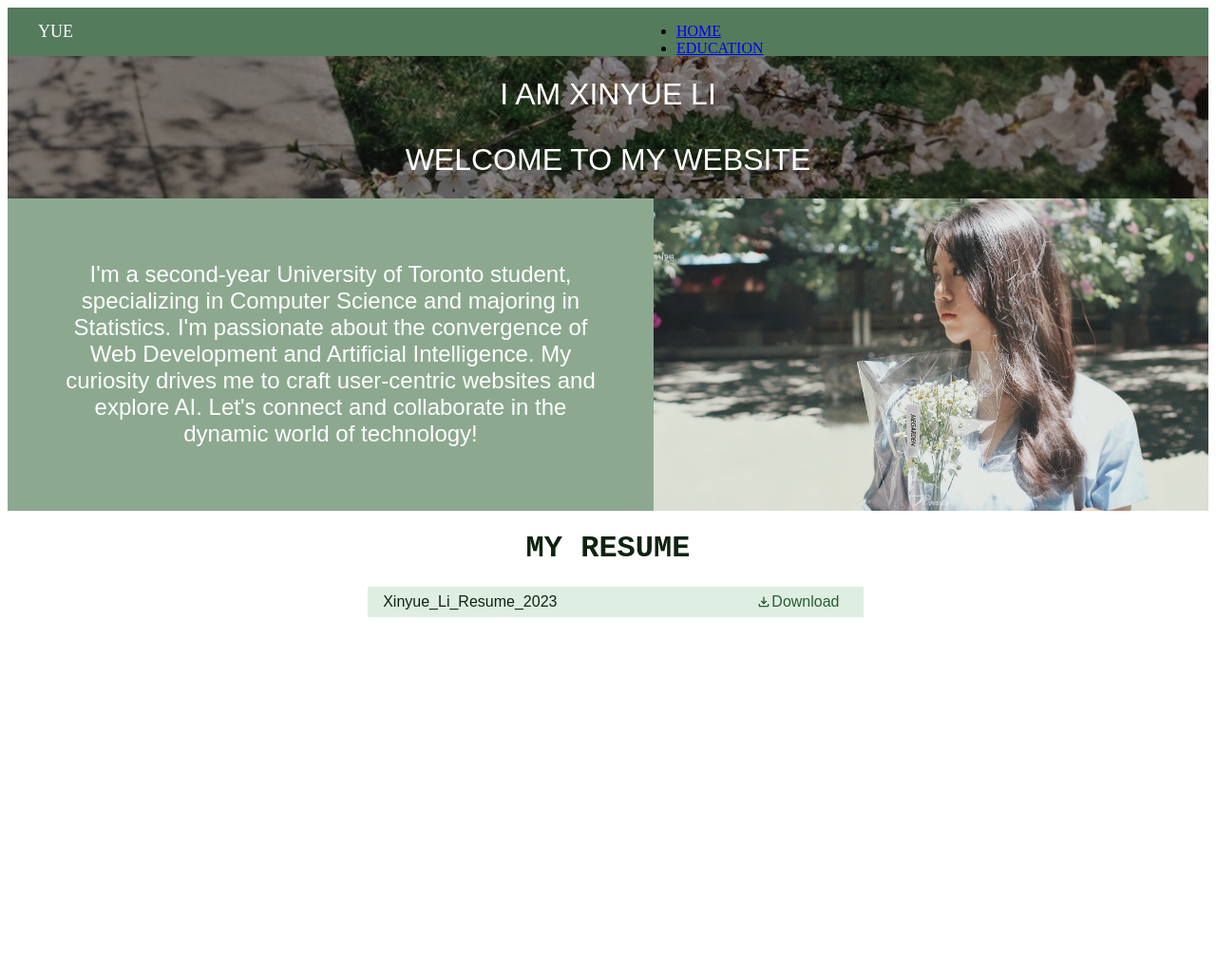
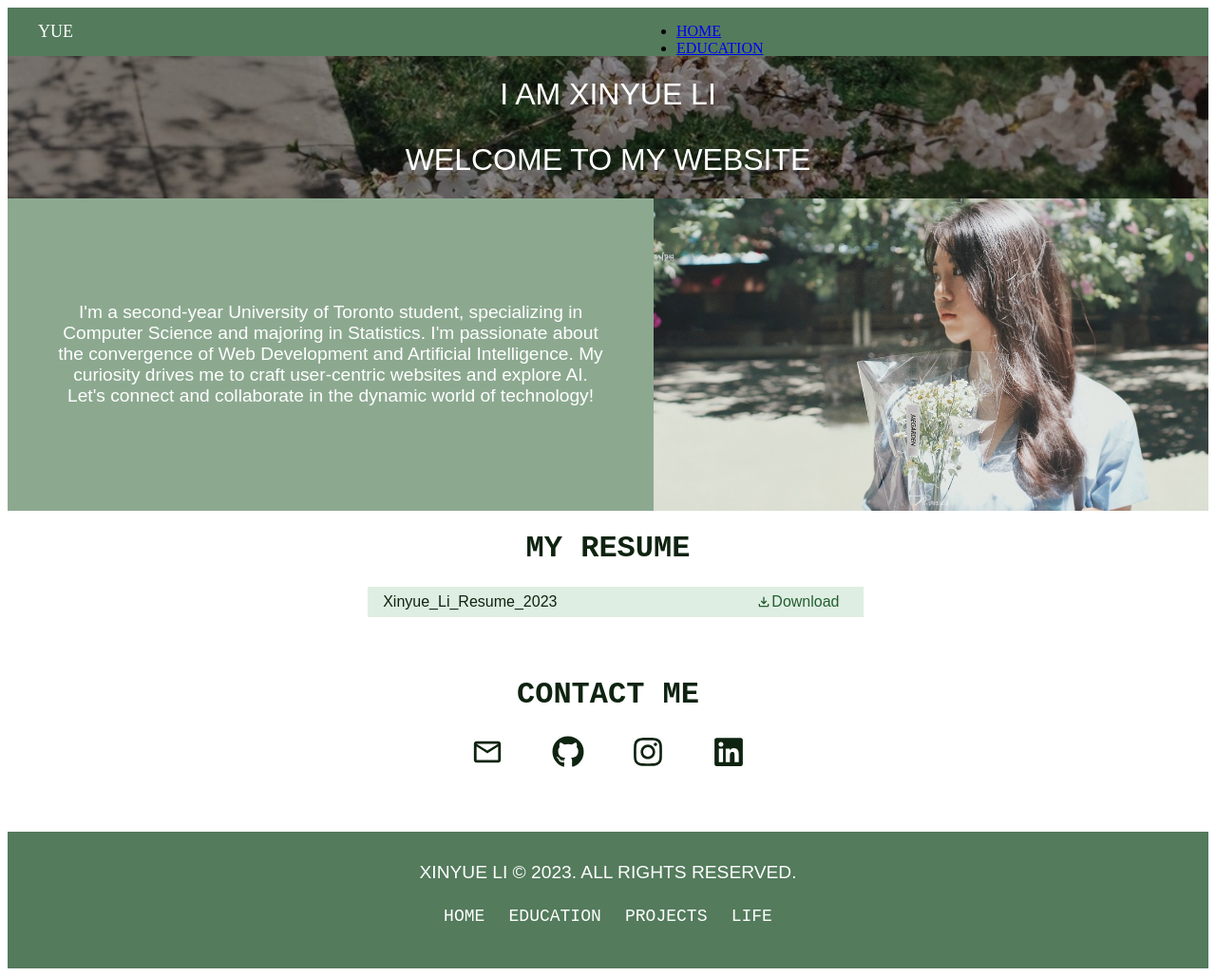
Before and after one commit to hecateli/portfolio, a Gatsby site: page / in a window 1280 px wide. Shown: the whole page at 95% size. Before the commit the page ends 800 px from the top, so only its background shows below. Built offline with nearby package versions, Linux system fonts and the light colour scheme; Gatsby itself is replaced by a stand-in of ours; a web font is replaced by a local one.

Commit message:
finish home page

```diff
--- /dev/null
+++ b/src/components/Contact.js
@@ -0,0 +1,32 @@
+import * as React from "react"
+import { FaGithub, FaInstagram, FaLinkedin } from "react-icons/fa";
+import { MdOutlineMailOutline } from "react-icons/md";
+import { contact_container,
+    contact_heading,
+    contact_links,
+    contact_item,
+    contact_icon } from './Contact.module.css'
+
+const Contact = () => {
+    return (
+        <div className={contact_container}>
+            <h1 className={contact_heading}>CONTACT ME</h1>
+            <div className={contact_links}>
+                <a href="mailto: hecateyue.li@mail.utoronto.ca" className={contact_item}>
+                        <MdOutlineMailOutline className={contact_icon} size={34}/>
+                </a>
+                <a href="https://github.com/hecateli" className={contact_item}>
+                    <FaGithub className={contact_icon} size={34}/>
+                </a>
+                <a href="https://www.instagram.com/hecateyyyue/" className={contact_item}>
+                    <FaInstagram className={contact_icon} size={34}/>
+                </a>
+                <a href="https://www.linkedin.com/in/hecate-li" className={contact_item}>
+                    <FaLinkedin className={contact_icon} size={34}/>
+                </a>
+            </div>
+        </div>
+    )
+}
+
+export default Contact
--- /dev/null
+++ b/src/components/Contact.module.css
@@ -0,0 +1,34 @@
+@font-face {
+    font-family: "Cutive Mono";
+    font-style: normal;
+    font-weight: normal;
+    src: url("../../public/static/fonts/CutiveMono-Regular.ttf") format("truetype");
+  }
+
+.contact_container{
+    margin-top: 5%;
+    margin-bottom: 5%;
+}
+
+.contact_heading{
+    font-family: "Cutive Mono", monospace;
+    text-align: center;
+    color: #0E2310;
+}
+
+.contact_links{
+    display: block;
+    list-style: none;
+    text-align: center;
+    margin-top: 2%;
+    width: 100%;
+}
+
+.contact_item{
+    padding-left: 2%;
+    padding-right: 2%;
+}
+
+.contact_icon{
+    color:  #0E2310;
+}
--- /dev/null
+++ b/src/components/Footer.js
@@ -0,0 +1,33 @@
+import * as React from 'react'
+import { Link } from 'gatsby'
+import { footer_container,
+    footer_copyright,
+    footer_links,
+    footer_link_item
+} from './Footer.module.css'
+
+const Footer = () => {
+    return (
+        <div className={footer_container}>
+            <div className={footer_copyright}>
+                XINYUE  LI © 2023. ALL RIGHTS RESERVED.
+            </div>
+            <div className={footer_links}>
+                <Link to="/" className={footer_link_item}>
+                    HOME
+                </Link>
+                <Link to="/education" className={footer_link_item}>
+                    EDUCATION
+                </Link>
+                <Link to="/projects" className={footer_link_item}>
+                    PROJECTS
+                </Link>
+                <Link to="/life" className={footer_link_item}>
+                    LIFE
+                </Link>
+            </div>
+        </div>
+    )
+}
+
+export default Footer
--- /dev/null
+++ b/src/components/Footer.module.css
@@ -0,0 +1,43 @@
+@font-face {
+    font-family: "Cutive Mono";
+    font-style: normal;
+    font-weight: normal;
+    src: url("../../public/static/fonts/CutiveMono-Regular.ttf") format("truetype");
+  }
+
+  @font-face {
+    font-family: "Cabin";
+    font-style: normal;
+    font-weight: normal;
+    src: url("../../public/static/fonts/Cabin-VariableFont_wdth\,wght.ttf") format("truetype");
+  }
+
+.footer_container{
+    height: 7rem;
+    background-color: #537B5C;
+    text-align: center;
+    padding-top: 2rem;
+}
+
+.footer_copyright{
+    color: #FFFFFF;
+    font-family: "Cabin", sans-serif;
+    font-size: larger;
+}
+
+.footer_links{
+    font-family: "Cutive Mono", monospace;
+    display: block;
+    list-style: none;
+    text-align: center;
+    margin-top: 2%;
+    width: 100%;
+}
+
+.footer_link_item{
+    padding-left: 1%;
+    padding-right: 1%;
+    color: #FFFFFF;
+    font-size: large;
+    text-decoration: none;
+}
--- a/src/components/Introduction.module.css
+++ b/src/components/Introduction.module.css
@@ -15,7 +15,7 @@
 .intro_text{
     width: 50%;
     color: #ffffff;
-    font-size: x-large;
+    font-size:  1.5vw;
     font-family: "Cardo", sans-serif;
     margin: auto;
     padding-left: 3rem;
--- a/src/components/Welcome.js
+++ b/src/components/Welcome.js
@@ -5,7 +5,7 @@ import { welcome_image, welcome_wrap, welcome_text, welcome_text_container } fro
 const Welcome = () => {
     return (
         <div className={welcome_wrap}>
-            <StaticImage className={welcome_image} height={'40%'}
+            <StaticImage className={welcome_image} height={'30%'}
             src="../images/welcome.jpg"/>
             <div className={welcome_text_container}>
                 <p className={welcome_text}>I AM XINYUE LI</p>
--- a/src/components/layout.js
+++ b/src/components/layout.js
@@ -1,10 +1,13 @@
 import * as React from 'react'
 import MainNav from './MainNav'
+import Footer from './Footer'
 
 const Layout = ({ pageTitle, children }) => {
   return (
     <div>
       <MainNav/>
+      {children}
+      <Footer/>
     </div>
   )
 }
--- a/src/pages/index.js
+++ b/src/pages/index.js
@@ -3,15 +3,17 @@ import Layout from '../components/layout'
 import Welcome from "../components/Welcome"
 import Introduction from "../components/Introduction"
 import Resume from "../components/Resume"
+import Contact from "../components/Contact"
 
 const IndexPage = () => {
   return (
     <div>
         <Layout pageTitle="HOME">
+          <Welcome/>
+          <Introduction />
+          <Resume/>
+          <Contact />
         </Layout>
-        <Welcome/>
-        <Introduction />
-        <Resume/>
     </div>
 
   )
```
